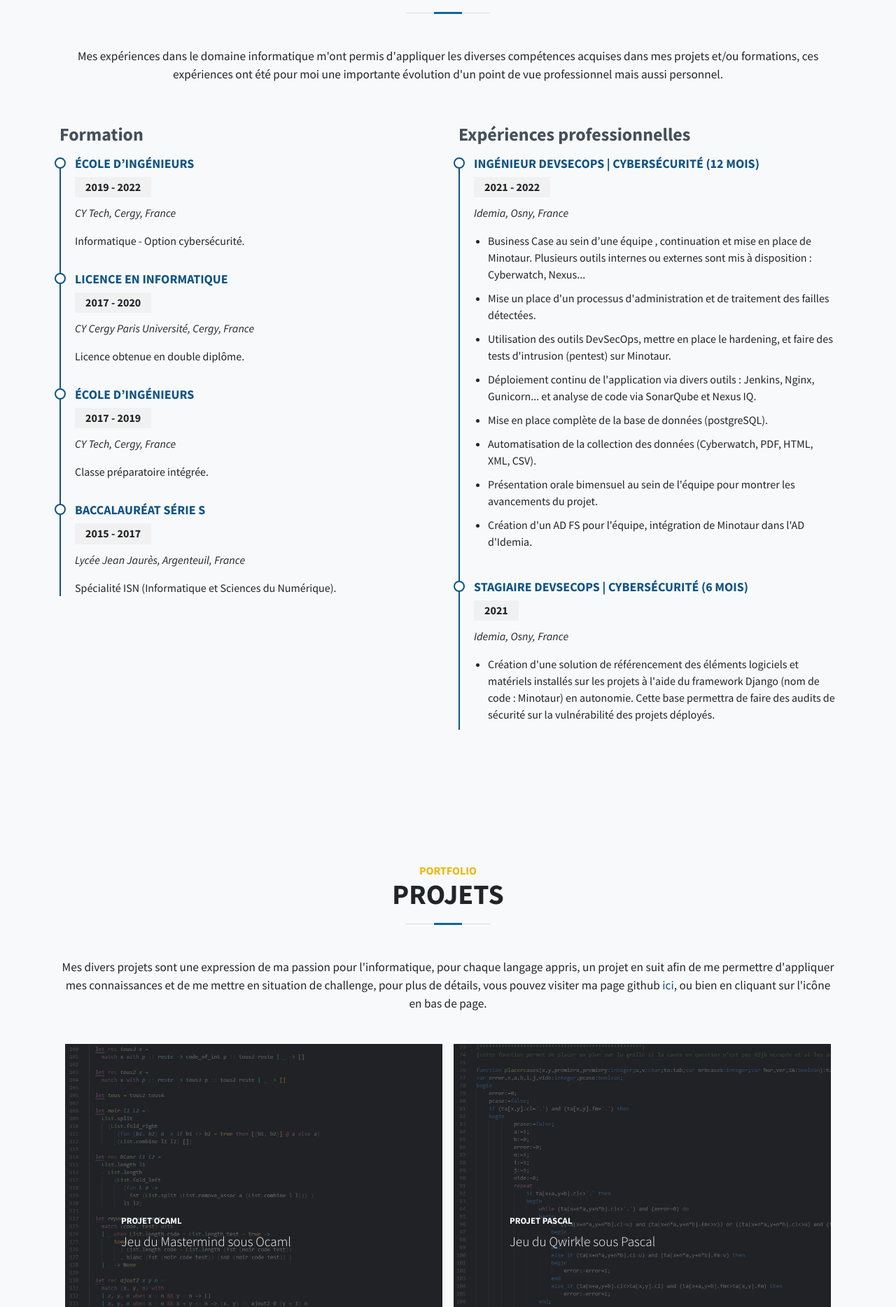
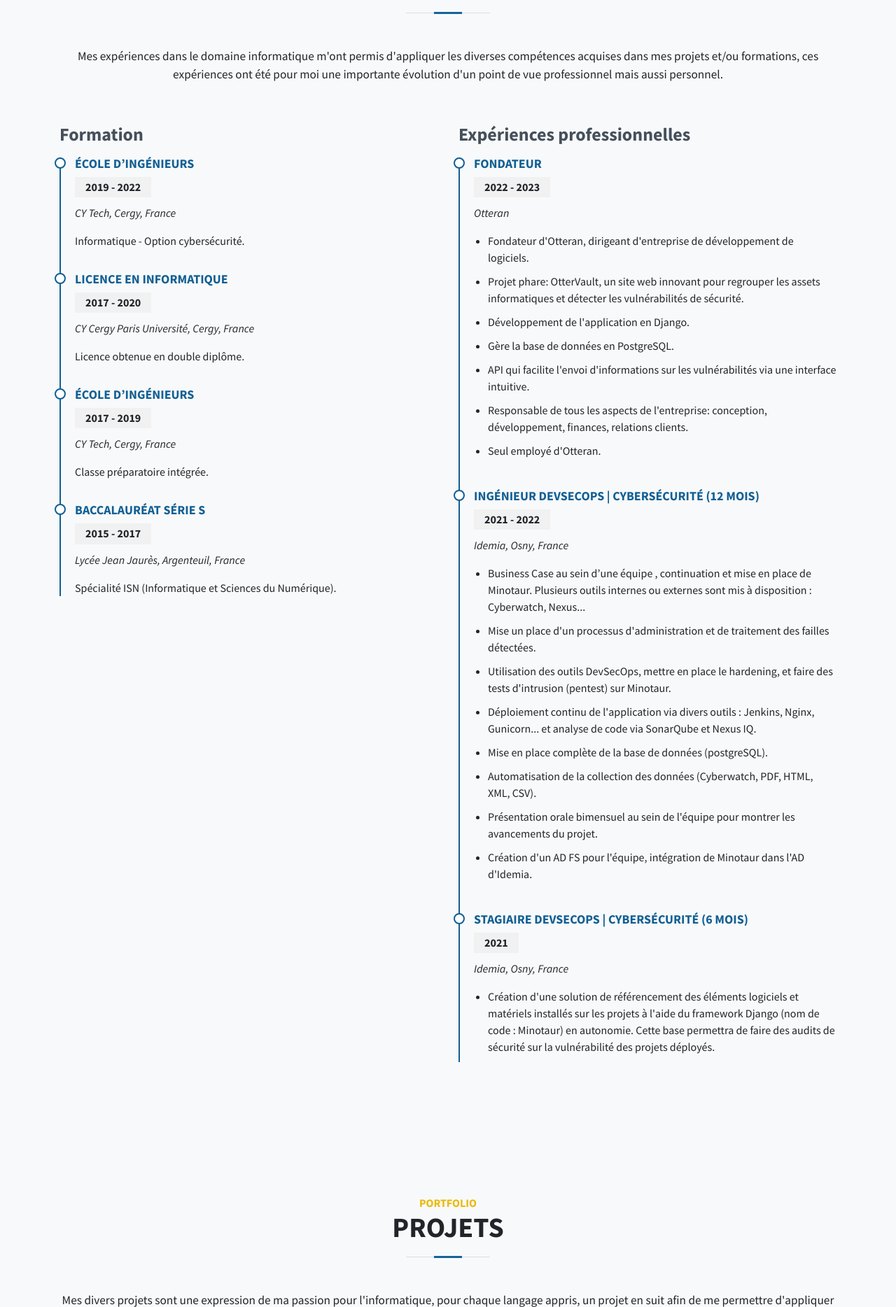
Before and after one commit to Naretto95/naretto95.github.io, a PHP site: page / in a window 1280 px wide. Shown: the part 3162-5030 px from the top of the page at 70% size. Run offline with PHP 8.4, Linux system fonts and the light colour scheme.

Commit message:
Add OtterVault project, update color scheme and scroll-to-top button

```diff
--- a/css/style.css
+++ b/css/style.css
@@ -227,33 +227,33 @@ footer.footer .social-link {
   width: 4rem;
   line-height: 4.3rem;
   font-size: 1.5rem;
-  background-color: #0E5484;
+  background-color: #105f94;
   transition: background-color 0.15s ease-in-out;
   box-shadow: 0 3px 3px 0 rgba(0, 0, 0, 0.1);
 }
 
 footer.footer .social-link:hover {
-  background-color: rgb(11, 67, 104);
+  background-color: #1676b6;
   text-decoration: none;
 }
 
 .content a {
-  color: #0E5484;
+  color: #105f94;
 }
 
 .content a:hover, .content a:focus,.content a:active {
-  color: rgb(11, 67, 104);
+  color: #1676b6;
 }
 
 .content .btn-primary {
-  background-color: #0E5484 !important;
-  border-color: #0E5484 !important;
+  background-color: #105f94 !important;
+  border-color: #105f94 !important;
   color: #fff !important;
 }
 
 .content .btn-primary:hover,.content .btn-primary:focus,.content .btn-primary:active {
-  background-color: rgb(11, 67, 104) !important;
-  border-color: rgb(11, 67, 104) !important;
+  background-color: #1676b6 !important;
+  border-color: #1676b6 !important;
 }
 
 .btn-dark {
@@ -506,7 +506,7 @@ body::-webkit-scrollbar-thumb {
 .resume .resume-item {
   padding: 0 0 20px 20px;
   margin-top: -2px;
-  border-left: 2px solid #0E5484;
+  border-left: 2px solid #105f94;
   position: relative;
 }
 
@@ -515,7 +515,7 @@ body::-webkit-scrollbar-thumb {
   font-size: 18px;
   font-weight: 600;
   text-transform: uppercase;
-  color: #0E5484;
+  color: #105f94;
   margin-bottom: 10px;
 }
 
@@ -549,7 +549,7 @@ body::-webkit-scrollbar-thumb {
   left: -9px;
   top: 0;
   background: #fff;
-  border: 2px solid #0E5484;
+  border: 2px solid #105f94;
 }
 
 .skills .progress {
--- a/index.html
+++ b/index.html
@@ -263,6 +263,20 @@
             <div class="col-lg-6" data-aos="fade-left">
               <h3 class="resume-title">Expériences professionnelles</h3>
               <div class="resume-item">
+                <h4>Fondateur</h4>
+                <h5>2022 - 2023</h5>
+                <p><em>Otteran</em></p>
+                <ul>
+                  <li>Fondateur d'Otteran, dirigeant d'entreprise de développement de logiciels.</li>
+                  <li>Projet phare: OtterVault, un site web innovant pour regrouper les assets informatiques et détecter les vulnérabilités de sécurité.</li>
+                  <li>Développement de l'application en Django.</li>
+                  <li>Gère la base de données en PostgreSQL.</li>
+                  <li>API qui facilite l'envoi d'informations sur les vulnérabilités via une interface intuitive.</li>
+                  <li>Responsable de tous les aspects de l'entreprise: conception, développement, finances, relations clients.</li>
+                  <li>Seul employé d'Otteran.</li>
+                </ul>
+              </div>
+              <div class="resume-item">
                 <h4>Ingénieur DevSecOps | cybersécurité (12 mois)</h4>
                 <h5>2021 - 2022</h5>
                 <p><em>Idemia, Osny, France</em></p>
@@ -344,7 +358,7 @@
         <a class="portfolio-item" href="http://ottervault.herokuapp.com/" target="_blank">
           <span class="caption">
             <span class="caption-content">
-              <h2>Projet Django "Vault"</h2>
+              <h2>OtterVault</h2>
               <p class="mb-0">Site complet développé avec le framework Django permettant la détection de vulnérabilitées dans divers actifs</p>
             </span>
           </span>
```
Also changed, not shown: other parts of css/style.css (+14 -14 lines), README.md.
